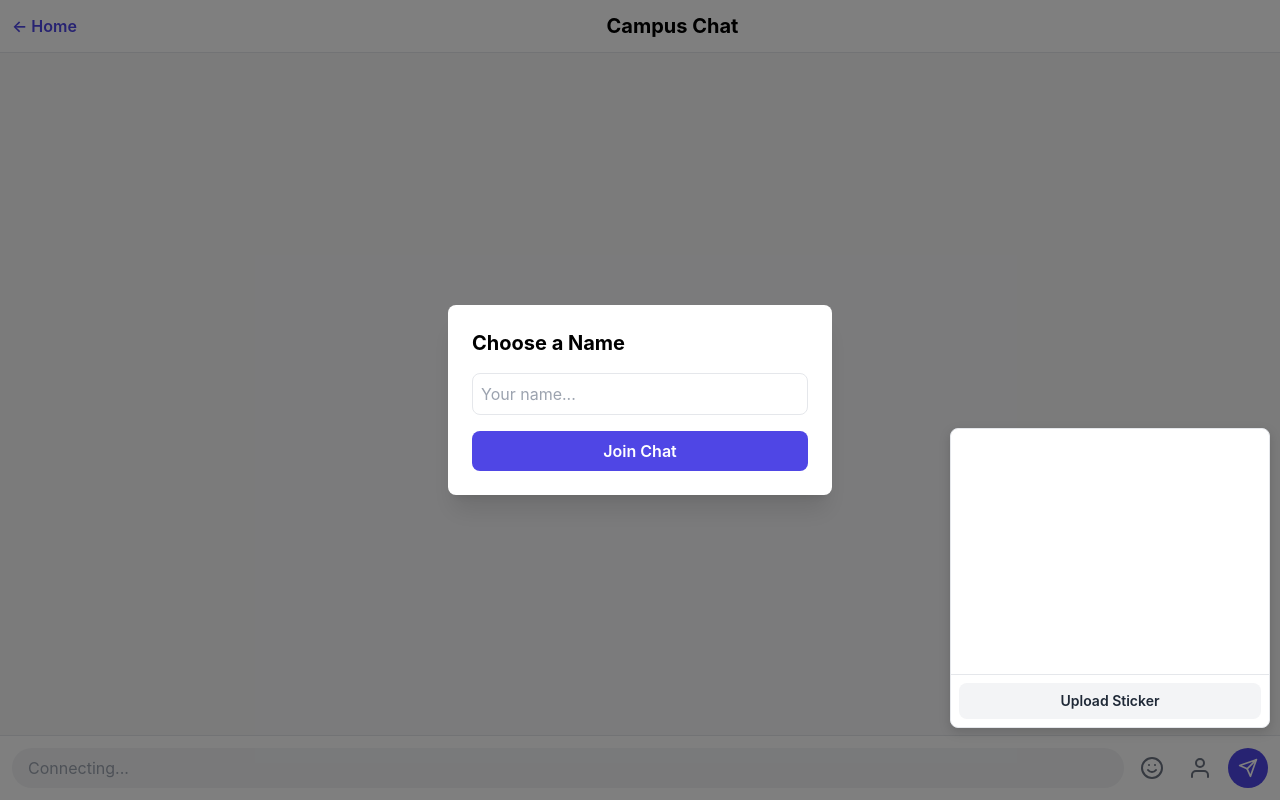
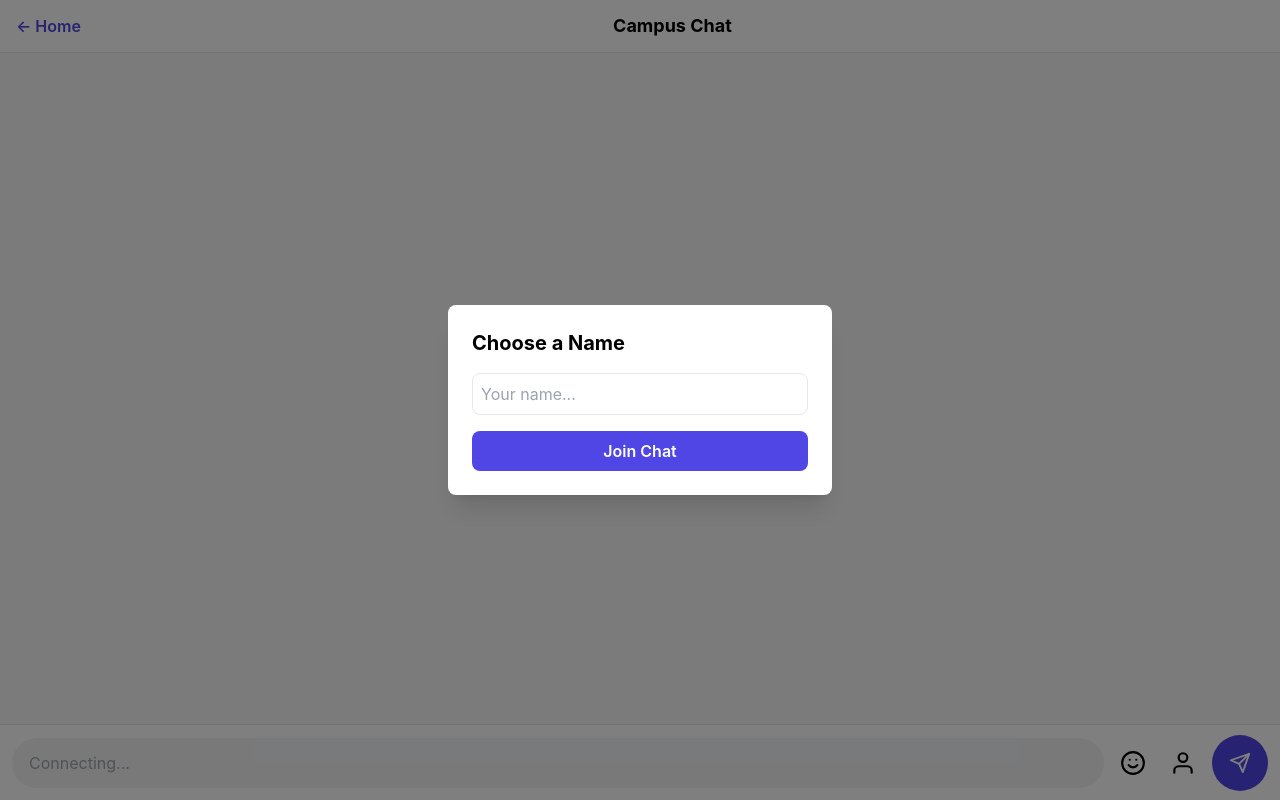
Before and after one commit to blackpirateapps/curly-fiesta, a website: page public/chat.html in a window 1280 px wide. Drawn offline with nearby package versions, Linux system fonts and the light colour scheme.

Commit message:
chat stickers

```diff
--- a/public/chat.html
+++ b/public/chat.html
@@ -7,22 +7,50 @@
     <script src="https://cdn.tailwindcss.com"></script>
     <script src="https://cdn.ably.com/lib/ably.min-1.js"></script>
     <script type="module" src="https://cdn.jsdelivr.net/npm/emoji-picker-element@^1/index.js"></script>
+
     <style>
+        :root {
+            --footer-height: 76px; /* used to keep chat area above footer */
+        }
+
+        html, body {
+            height: 100%;
+            margin: 0;
+            padding: 0;
+        }
+
         body {
             font-family: 'Inter', -apple-system, BlinkMacSystemFont, "Segoe UI", Roboto, Helvetica, Arial, sans-serif;
             background-color: #f7f7f8;
-            display: grid;
-            grid-template-rows: auto 1fr auto; /* Header, Main (fills space), Footer */
+            display: flex;
+            flex-direction: column;
             height: 100vh;
-            overflow: hidden;
+            -webkit-font-smoothing: antialiased;
+            -moz-osx-font-smoothing: grayscale;
         }
-        #chat-messages {
-            overflow-y: auto;
-        }
+
+        /* Header */
         .app-header {
+            flex: 0 0 auto;
             background-color: #ffffff;
             border-bottom: 1px solid #e5e7eb;
+            padding: 12px 16px;
+            display: flex;
+            align-items: center;
+            justify-content: space-between;
+            z-index: 30;
         }
+
+        /* Messages area grows and scrolls */
+        #chat-messages {
+            flex: 1 1 auto;
+            overflow-y: auto;
+            padding: 16px;
+            box-sizing: border-box;
+            /* leave room for the fixed footer */
+            padding-bottom: calc(var(--footer-height) + 16px);
+        }
+
         .chat-message {
             display: flex;
             padding: 8px 0;
@@ -53,45 +81,132 @@
             max-width: 128px;
             max-height: 128px;
         }
-        .loader { width: 24px; height: 24px; border: 3px solid #e5e7eb; border-top: 3px solid #4f46e5; border-radius: 50%; animation: spin 1s linear infinite; margin: 20px auto; }
-        @keyframes spin { 0% { transform: rotate(0deg); } 100% { transform: rotate(360deg); } }
-        .modal-backdrop { background-color: rgba(0,0,0,0.5); }
 
+        /* Footer fixed to bottom so input is always visible */
+        footer.chat-footer {
+            position: fixed;
+            left: 0;
+            right: 0;
+            bottom: 0;
+            height: var(--footer-height);
+            background: #ffffff;
+            border-top: 1px solid #e5e7eb;
+            display: flex;
+            align-items: center;
+            padding: 10px 12px;
+            box-sizing: border-box;
+            z-index: 40;
+        }
+        form#chat-form {
+            width: 100%;
+            display: flex;
+            gap: 8px;
+            align-items: center;
+        }
+        #chat-input {
+            flex: 1 1 auto;
+            background: #f3f4f6;
+            padding: 12px 16px;
+            border-radius: 9999px;
+            border: 1px solid transparent;
+            outline: none;
+            min-height: 44px;
+            box-sizing: border-box;
+        }
+        #chat-input:focus {
+            box-shadow: 0 0 0 4px rgba(99, 102, 241, 0.12);
+            border-color: rgba(99,102,241,0.6);
+            background: #fff;
+        }
+
+        /* Buttons on the right */
+        .icon-btn {
+            display: inline-flex;
+            align-items: center;
+            justify-content: center;
+            padding: 8px;
+            border-radius: 9999px;
+            background: transparent;
+            border: none;
+            cursor: pointer;
+        }
+        .icon-btn:active { transform: scale(0.98); }
+
+        /* Larger send button */
+        #chat-submit {
+            width: 56px;
+            height: 56px;
+            min-width: 56px;
+            min-height: 56px;
+            border-radius: 9999px;
+            display: inline-flex;
+            align-items: center;
+            justify-content: center;
+            padding: 0;
+        }
+
+        /* Panels (emoji / sticker) anchored above footer */
         .panel {
-            position: absolute;
-            bottom: 100%;
-            right: 10px;
-            margin-bottom: 8px;
-            z-index: 100;
-            background: white;
-            border-radius: 8px;
-            box-shadow: 0 4px 12px rgba(0,0,0,0.15);
+            position: fixed;
+            right: 12px;
+            bottom: calc(var(--footer-height) + 12px);
+            z-index: 60;
+            background: #fff;
+            border-radius: 10px;
             border: 1px solid #e5e7eb;
+            box-shadow: 0 8px 28px rgba(15,23,42,0.12);
             width: 320px;
-            height: 300px;
+            height: 320px;
+            overflow: hidden;
+            display: flex;
+            flex-direction: column;
         }
-        #sticker-panel { display: flex; flex-direction: column; }
+
+        /* sticker grid inside panel */
         #sticker-grid {
-            flex-grow: 1;
-            overflow-y: auto;
             padding: 8px;
             display: grid;
             grid-template-columns: repeat(auto-fill, minmax(70px, 1fr));
             gap: 8px;
+            align-content: start;
+            overflow-y: auto;
+            flex: 1 1 auto;
         }
         .sticker-item {
             cursor: pointer;
+            border-radius: 6px;
             padding: 4px;
-            border-radius: 4px;
-            transition: background-color 0.2s;
+            transition: background-color .12s ease;
         }
-        .sticker-item:hover { background-color: #f3f4f6; }
+        .sticker-item:hover { background: #f3f4f6; }
+
+        /* Modal backdrop for username & uploads */
+        .modal-backdrop {
+            position: fixed;
+            inset: 0;
+            display: flex;
+            align-items: center;
+            justify-content: center;
+            background: rgba(0,0,0,0.5);
+            z-index: 70;
+        }
+
+        /* smaller responsive tweaks */
+        @media (max-width: 480px) {
+            .panel { right: 8px; left: 8px; width: auto; }
+            /* FIX: Reduced button sizes for mobile */
+            #chat-submit { width: 44px; height: 44px; min-width: 44px; min-height: 44px; }
+            .icon-btn svg { width: 24px; height: 24px; }
+            form#chat-form { gap: 4px; }
+            :root { --footer-height: 68px; }
+            #chat-input { min-height: 44px; padding: 10px 14px; }
+        }
     </style>
 </head>
 <body>
 
-    <!-- Username Modal -->
-    <div id="username-modal" class="fixed inset-0 z-50 flex items-center justify-center modal-backdrop">
+    <!-- Username Modal (same behavior as original) -->
+    <div id="username-modal" class="modal-backdrop" style="display:flex">
         <div class="bg-white p-6 rounded-lg shadow-xl w-11/12 max-w-sm">
             <h2 class="text-xl font-bold mb-4">Choose a Name</h2>
             <form id="username-form">
@@ -101,15 +216,17 @@
         </div>
     </div>
 
-    <!-- Sticker Upload Modal -->
-    <div id="sticker-upload-modal" class="fixed inset-0 z-50 hidden items-center justify-center modal-backdrop">
+    <!-- Sticker Upload Modal (hidden until used) -->
+    <div id="sticker-upload-modal" class="modal-backdrop hidden">
          <div class="bg-white p-6 rounded-lg shadow-xl w-11/12 max-w-sm">
             <div class="flex justify-between items-center mb-4">
                 <h2 class="text-xl font-bold">Upload Sticker</h2>
                 <button id="close-upload-modal" class="text-gray-500 text-2xl">&times;</button>
             </div>
             <form id="sticker-upload-form">
+                <!-- UPDATED: Text for new limits -->
                 <p class="text-sm text-gray-600 mb-2">Select a PNG, GIF, or WebP file (max 2MB).</p>
+                <!-- UPDATED: `accept` attribute for WebP -->
                 <input id="sticker-file-input" type="file" accept="image/png,image/gif,image/webp" class="w-full p-2 border rounded-lg mb-4" required>
                 <div id="upload-error" class="text-red-500 text-sm mb-2"></div>
                 <button type="submit" id="upload-submit-btn" class="w-full bg-indigo-600 text-white p-2 rounded-lg font-semibold hover:bg-indigo-700">Upload</button>
@@ -117,41 +234,58 @@
         </div>
     </div>
 
-    <header class="app-header text-center p-3 flex items-center justify-between sticky top-0">
+    <!-- Header -->
+    <header class="app-header">
         <a href="/" class="text-indigo-600 font-semibold">&larr; Home</a>
-        <h1 class="text-xl font-bold">Campus Chat</h1>
+        <h1 class="text-lg font-bold">Campus Chat</h1>
         <div></div>
     </header>
 
-    <main id="chat-messages" class="p-4"></main>
+    <!-- Messages container -->
+    <main id="chat-messages" aria-live="polite"></main>
 
-    <footer class="bg-white border-t border-gray-200 p-3 relative">
-        <!-- FIX: Removed one layer of nesting for the form for simpler layout -->
-        <form id="chat-form" class="flex gap-2 items-center">
-            <input id="chat-input" type="text" placeholder="Connecting..." class="flex-1 bg-gray-100 p-2 px-4 border-transparent rounded-full focus:outline-none focus:ring-2 focus:ring-indigo-500" disabled>
-            <button id="emoji-btn" type="button" class="text-gray-500 p-2 rounded-full hover:bg-gray-200 flex-shrink-0">
-                <svg xmlns="http://www.w3.org/2000/svg" width="24" height="24" viewBox="0 0 24 24" fill="none" stroke="currentColor" stroke-width="2" stroke-linecap="round" stroke-linejoin="round"><circle cx="12" cy="12" r="10"></circle><path d="M8 14s1.5 2 4 2 4-2 4-2"></path><line x1="9" y1="9" x2="9.01" y2="9"></line><line x1="15" y1="9" x2="15.01" y2="9"></line></svg>
+    <!-- Panels (placed outside footer so they aren't clipped) -->
+    <emoji-picker id="emoji-picker" class="hidden panel light"></emoji-picker>
+
+    <div id="sticker-panel" class="hidden panel">
+        <div id="sticker-grid"></div>
+        <div class="p-2 border-t">
+            <button id="open-upload-modal" class="w-full bg-gray-100 text-gray-800 p-2 rounded-lg font-semibold text-sm hover:bg-gray-200">Upload Sticker</button>
+        </div>
+    </div>
+
+    <!-- Footer (fixed) -->
+    <footer class="chat-footer" aria-hidden="false">
+        <form id="chat-form" class="flex items-center">
+            <input id="chat-input" type="text" placeholder="Connecting..." class="flex-1" disabled />
+
+            <button id="emoji-btn" type="button" class="icon-btn" aria-label="Emoji">
+                <svg xmlns="http://www.w3.org/2000/svg" width="26" height="26" viewBox="0 0 24 24" fill="none" stroke="currentColor" stroke-width="2" stroke-linecap="round" stroke-linejoin="round">
+                    <circle cx="12" cy="12" r="10"></circle>
+                    <path d="M8 14s1.5 2 4 2 4-2 4-2"></path>
+                    <line x1="9" y1="9" x2="9.01" y2="9"></line>
+                    <line x1="15" y1="9" x2="15.01" y2="9"></line>
+                </svg>
             </button>
-            <button id="sticker-btn" type="button" class="text-gray-500 p-2 rounded-full hover:bg-gray-200 flex-shrink-0">
-                <svg xmlns="http://www.w3.org/2000/svg" width="24" height="24" viewBox="0 0 24 24" fill="none" stroke="currentColor" stroke-width="2" stroke-linecap="round" stroke-linejoin="round"><path d="M20 21v-2a4 4 0 0 0-4-4H8a4 4 0 0 0-4 4v2"/><circle cx="12" cy="7" r="4"/></svg>
+
+            <button id="sticker-btn" type="button" class="icon-btn" aria-label="Sticker">
+                <svg xmlns="http://www.w3.org/2000/svg" width="26" height="26" viewBox="0 0 24 24" fill="none" stroke="currentColor" stroke-width="2" stroke-linecap="round" stroke-linejoin="round">
+                    <path d="M20 21v-2a4 4 0 0 0-4-4H8a4 4 0 0 0-4 4v2"/>
+                    <circle cx="12" cy="7" r="4"/>
+                </svg>
             </button>
-            <button id="chat-submit" type="submit" class="bg-indigo-600 text-white rounded-full p-2 w-10 h-10 flex items-center justify-center hover:bg-indigo-700 flex-shrink-0" disabled>
-                <svg xmlns="http://www.w3.org/2000/svg" width="20" height="20" viewBox="0 0 24 24" fill="none" stroke="currentColor" stroke-width="2" stroke-linecap="round" stroke-linejoin="round"><line x1="22" y1="2" x2="11" y2="13"></line><polygon points="22 2 15 22 11 13 2 9 22 2"></polygon></svg>
+
+            <button id="chat-submit" type="submit" class="bg-indigo-600 text-white" disabled aria-label="Send">
+                <svg xmlns="http://www.w3.org/2000/svg" width="22" height="22" viewBox="0 0 24 24" fill="none" stroke="currentColor" stroke-width="2" stroke-linecap="round" stroke-linejoin="round">
+                    <line x1="22" y1="2" x2="11" y2="13"></line>
+                    <polygon points="22 2 15 22 11 13 2 9 22 2"></polygon>
+                </svg>
             </button>
         </form>
-
-        <emoji-picker id="emoji-picker" class="light hidden panel"></emoji-picker>
-
-        <div id="sticker-panel" class="hidden panel">
-            <div id="sticker-grid"></div>
-            <div class="p-2 border-t">
-                <button id="open-upload-modal" class="w-full bg-gray-100 text-gray-800 p-2 rounded-lg font-semibold text-sm hover:bg-gray-200">Upload Sticker</button>
-            </div>
-        </div>
     </footer>
 
     <script>
-        // DOM Elements
+        // --- DOM references ---
         const chatForm = document.getElementById('chat-form');
         const chatInput = document.getElementById('chat-input');
         const chatSubmit = document.getElementById('chat-submit');
@@ -175,7 +309,7 @@
         let username = '';
         let ably, channel;
 
-        // --- Cookie Helpers ---
+        // cookie helpers (unchanged)
         function setCookie(name, value, days) {
             let expires = "";
             if (days) {
@@ -196,7 +330,26 @@
             return null;
         }
 
-        // --- Main Logic ---
+        // show or hide panels robustly
+        function togglePanel(panelToShow) {
+            const panels = [emojiPicker, stickerPanel];
+            const isHidden = panelToShow.classList.contains('hidden');
+            panels.forEach(p => p.classList.add('hidden'));
+            if (isHidden) panelToShow.classList.remove('hidden');
+        }
+
+        // clicking outside footer/panels will close them
+        document.addEventListener('click', (event) => {
+            const isInsideFooter = !!event.target.closest('footer');
+            const isInsidePanel = !!event.target.closest('.panel');
+            const isToggleButton = !!event.target.closest('#emoji-btn') || !!event.target.closest('#sticker-btn');
+            if (!isInsideFooter && !isInsidePanel && !isToggleButton) {
+                emojiPicker.classList.add('hidden');
+                stickerPanel.classList.add('hidden');
+            }
+        });
+
+        // username modal logic (keeps original endpoints)
         function checkUsername() {
             const savedUsername = getCookie('chatUsername');
             if (savedUsername) {
@@ -219,6 +372,7 @@
             }
         });
 
+        // initialize Ably & chat logic (unchanged endpoints)
         async function initializeAbly() {
             try {
                 ably = new Ably.Realtime({
@@ -230,6 +384,7 @@
                     chatInput.disabled = false;
                     chatSubmit.disabled = false;
                     chatInput.placeholder = "Type a message...";
+                    chatInput.focus();
                 });
 
                 ably.connection.on('failed', () => {
@@ -238,8 +393,9 @@
 
                 channel = ably.channels.get('live-chat');
 
+                // history + subscribe
                 channel.history({ limit: 50 }, (err, resultPage) => {
-                    messages.innerHTML = ''; // Clear loader
+                    messages.innerHTML = ''; // remove any loader
                     if (err) { console.error("Error fetching history:", err); return; }
 
                     const historyMessages = resultPage.items.reverse();
@@ -247,20 +403,24 @@
                         addMessage(message.data, message.timestamp);
                     });
 
+                    // subscribe to new messages
                     channel.subscribe('message', (message) => {
                         addMessage(message.data, message.timestamp);
                     });
                 });
 
+                // form submit - publish message
                 chatForm.addEventListener('submit', (e) => {
                     e.preventDefault();
                     const text = chatInput.value.trim();
                     if (text && ably.connection.state === 'connected') {
                         channel.publish('message', { type: 'text', text: text, name: username });
                         chatInput.value = '';
+                        chatInput.focus();
                     }
                 });
 
+                // load stickers from server
                 fetchAndRenderStickers();
 
             } catch (error) {
@@ -270,24 +430,27 @@
             }
         }
 
+        // message renderer
         function addMessage(data, timestamp) {
             const messageElem = document.createElement('div');
             messageElem.className = 'chat-message';
 
-            const time = new Date(timestamp);
+            const time = timestamp ? new Date(timestamp) : new Date();
             const formattedTime = time.toLocaleTimeString('en-IN', { hour: '2-digit', minute: '2-digit', hour12: true });
 
             let contentHTML;
             if (data.type === 'sticker') {
                 contentHTML = `<img src="${data.url}" alt="sticker" class="message-sticker" />`;
             } else {
-                contentHTML = `<div class="message-text">${data.text}</div>`;
+                // escape text to avoid injection
+                const safeText = (data.text || '').replace(/&/g,'&amp;').replace(/</g,'&lt;').replace(/>/g,'&gt;');
+                contentHTML = `<div class="message-text">${safeText}</div>`;
             }
 
             messageElem.innerHTML = `
                 <div class="message-content">
                     <div class="message-header">
-                        <span class="message-sender">${data.name}</span>
+                        <span class="message-sender">${data.name || 'Anon'}</span>
                         <span class="message-time">${formattedTime}</span>
                     </div>
                     ${contentHTML}
@@ -295,10 +458,11 @@
             `;
 
             messages.appendChild(messageElem);
+            // scroll to bottom
             messageElem.scrollIntoView({ behavior: 'smooth', block: 'end' });
         }
 
-        // --- Sticker Logic ---
+        // --- Sticker logic (keeps endpoints) ---
         async function fetchAndRenderStickers() {
             try {
                 const res = await fetch('/api/stickers');
@@ -344,12 +508,12 @@
             try {
                 const res = await fetch('/api/stickers', { method: 'POST', body: formData });
                 const result = await res.json();
-                if (!res.ok) throw new Error(result.error);
+                if (!res.ok) throw new Error(result.error || 'Upload failed');
 
                 stickerUploadModal.classList.add('hidden');
                 fetchAndRenderStickers();
             } catch (error) {
-                uploadError.textContent = error.message;
+                uploadError.textContent = error.message || 'Upload failed';
             } finally {
                 uploadSubmitBtn.disabled = false;
                 uploadSubmitBtn.textContent = 'Upload';
@@ -357,48 +521,39 @@
             }
         });
 
-        // --- UI Event Listeners ---
-        function togglePanel(panelToShow) {
-            const allPanels = [emojiPicker, stickerPanel];
-            allPanels.forEach(p => {
-                if (p !== panelToShow) {
-                    p.classList.add('hidden');
-                }
-            });
-            panelToShow.classList.toggle('hidden');
-        }
-
+        // --- UI event wiring ---
         emojiBtn.addEventListener('click', (e) => {
             e.stopPropagation();
             togglePanel(emojiPicker);
         });
+
         stickerBtn.addEventListener('click', (e) => {
             e.stopPropagation();
             togglePanel(stickerPanel);
         });
 
-        emojiPicker.addEventListener('emoji-click', event => { chatInput.value += event.detail.unicode; });
+        emojiPicker.addEventListener('emoji-click', event => {
+            // append emoji and keep focus
+            chatInput.value = (chatInput.value || '') + event.detail.unicode;
+            chatInput.focus();
+        });
 
         openUploadModalBtn.addEventListener('click', () => {
             stickerUploadModal.classList.remove('hidden');
-            stickerUploadModal.classList.add('flex');
             stickerPanel.classList.add('hidden');
         });
         closeUploadModalBtn.addEventListener('click', () => {
             stickerUploadModal.classList.add('hidden');
-            stickerUploadModal.classList.remove('flex');
         });
 
-        document.addEventListener('click', (event) => {
-            const isClickInsideFooter = event.target.closest('footer');
-            if (!isClickInsideFooter) {
-                emojiPicker.classList.add('hidden');
-                stickerPanel.classList.add('hidden');
-            }
+        // hide panels when keyboard shows on mobile? we attempt to keep them hidden on focus
+        chatInput.addEventListener('focus', () => {
+            emojiPicker.classList.add('hidden');
+            stickerPanel.classList.add('hidden');
         });
 
+        // kick off username check
         checkUsername();
     </script>
-
 </body>
 </html>
```
